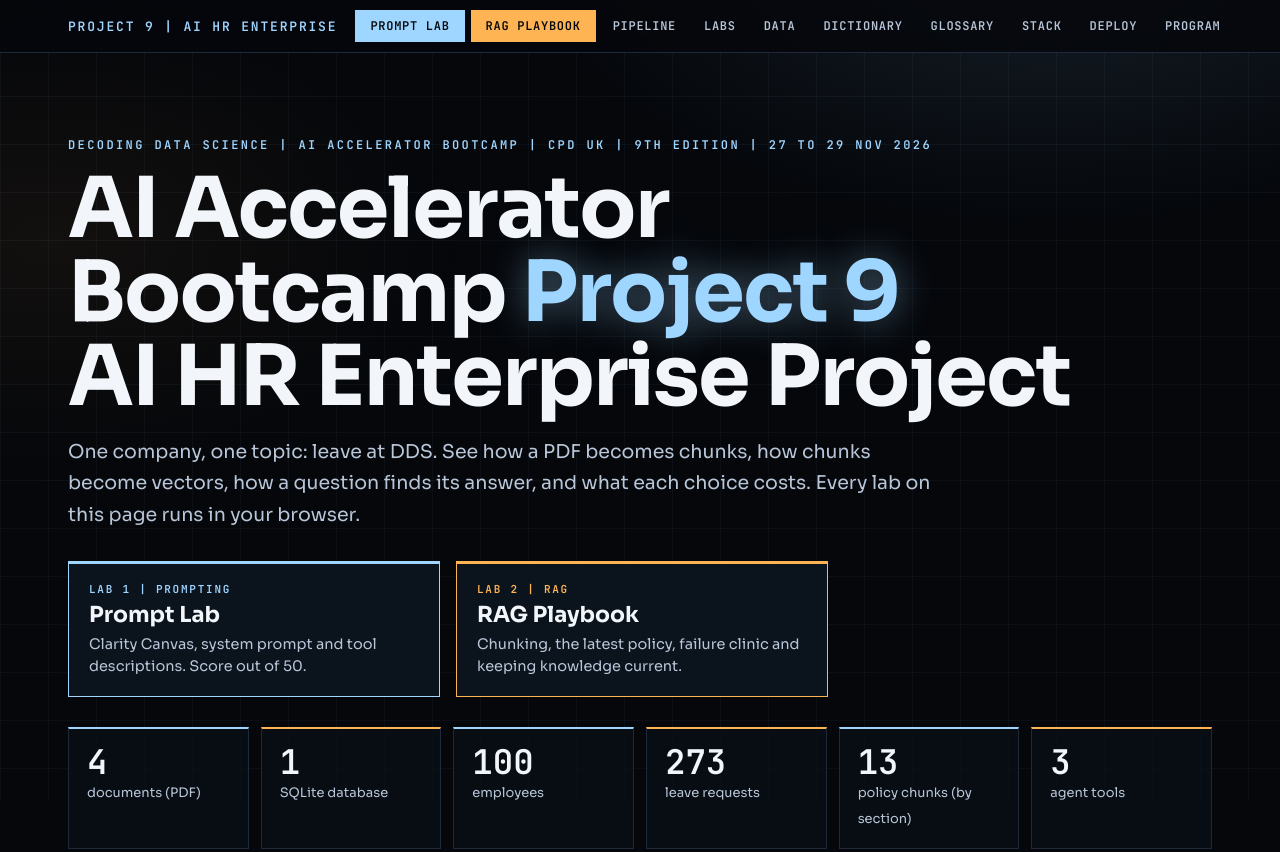
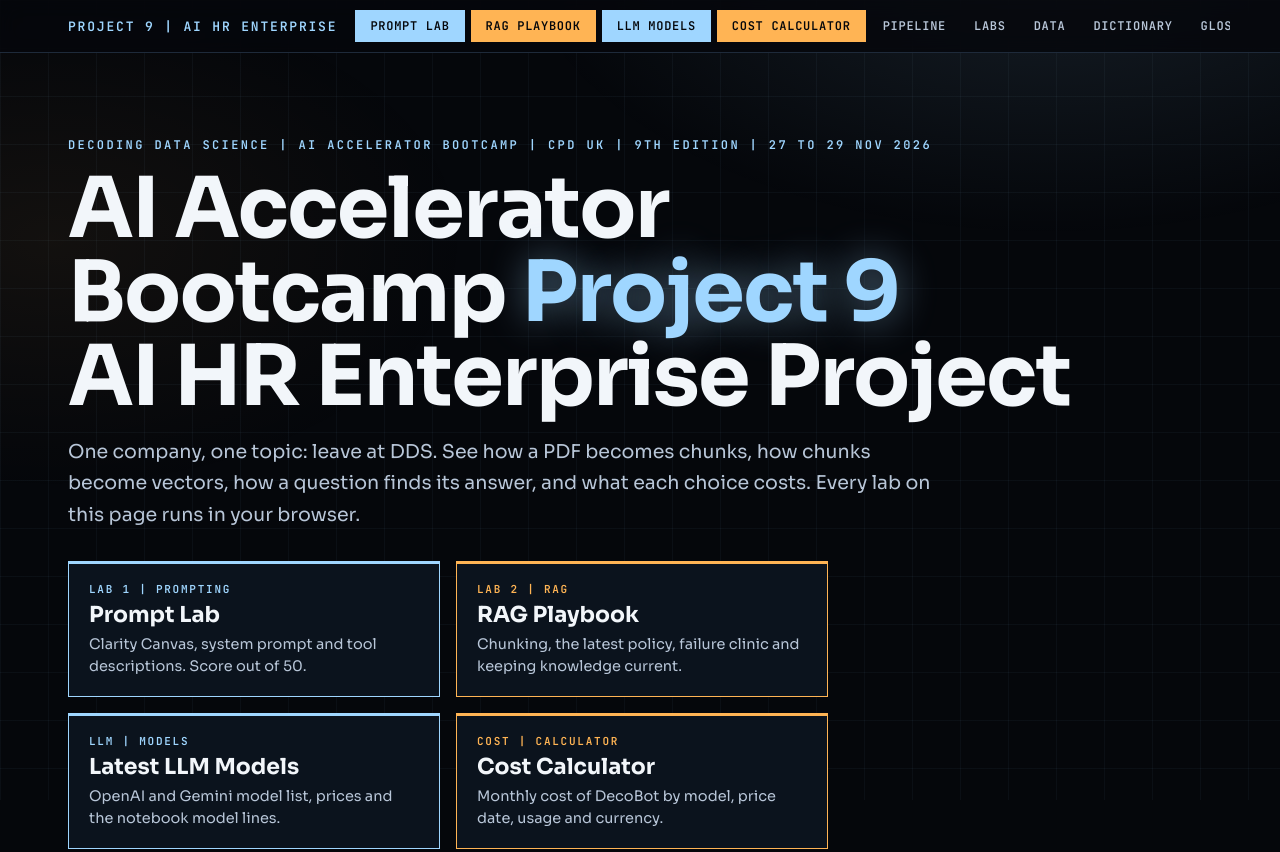
Before and after one commit to Decoding-Data-Science/bootcamp, a plain HTML site: page labs/index.html in a window 1280 px wide. Shown: the top 852 px of the page. Drawn offline with Linux system fonts and the light colour scheme.

Commit message:
Add LLM Models and Cost Calculator links
Added links for LLM Models and Cost Calculator in the navigation and CTA sections.

```diff
--- a/labs/index.html
+++ b/labs/index.html
@@ -168,7 +168,7 @@ footer{margin-top:80px;border-top:1px solid var(--line);padding-block:28px 60px;
 <body>
 <nav class="top"><div class="wrap">
   <b>PROJECT 9 | AI HR ENTERPRISE</b>
-  <a class="lab-btn" href="DecoBot_Prompt_Lab.html">Prompt Lab</a><a class="lab-btn alt" href="DecoBot_RAG_Playbook.html">RAG Playbook</a>
+  <a class="lab-btn" href="DecoBot_Prompt_Lab.html">Prompt Lab</a><a class="lab-btn alt" href="DecoBot_RAG_Playbook.html">RAG Playbook</a><a class="lab-btn" href="#labs" data-open="llm">LLM Models</a><a class="lab-btn alt" href="#labs" data-open="cost">Cost Calculator</a>
   <a href="#how">Pipeline</a><a href="#labs">Labs</a><a href="#data">Data</a><a href="#dictionary">Dictionary</a><a href="#glossary">Glossary</a><a href="#stack">Stack</a><a href="#deploy">Deploy</a><a href="#program">Program</a><a href="#limits">Limits</a>
 </div></nav>
 
@@ -180,6 +180,8 @@ footer{margin-top:80px;border-top:1px solid var(--line);padding-block:28px 60px;
   <div class="cta">
     <a class="cta-card" href="DecoBot_Prompt_Lab.html"><span class="k">LAB 1 | PROMPTING</span><b>Prompt Lab</b><span>Clarity Canvas, system prompt and tool descriptions. Score out of 50.</span></a>
     <a class="cta-card alt" href="DecoBot_RAG_Playbook.html"><span class="k">LAB 2 | RAG</span><b>RAG Playbook</b><span>Chunking, the latest policy, failure clinic and keeping knowledge current.</span></a>
+    <a class="cta-card" href="#labs" data-open="llm"><span class="k">LLM | MODELS</span><b>Latest LLM Models</b><span>OpenAI and Gemini model list, prices and the notebook model lines.</span></a>
+    <a class="cta-card alt" href="#labs" data-open="cost"><span class="k">COST | CALCULATOR</span><b>Cost Calculator</b><span>Monthly cost of DecoBot by model, price date, usage and currency.</span></a>
   </div>
   <div class="kpis">
     <div class="kpi"><b>4</b><span>documents (PDF)</span></div>
@@ -522,6 +524,7 @@ function showPipe(i) { $$('.node').forEach((n, k) => n.classList.toggle('on', k
 showPipe(0);
 
 /* ---------- TABS ---------- */
+document.addEventListener('click', e => { const a = e.target.closest('[data-open]'); if (!a) return; e.preventDefault(); const t = document.querySelector('.tab[data-lab="' + a.dataset.open + '"]'); if (t) t.click(); document.getElementById('labs').scrollIntoView({behavior: 'smooth'}); });
 $('#tabs').addEventListener('click', e => { const b = e.target.closest('.tab'); if (!b) return; $$('.tab').forEach(t => t.classList.remove('on')); b.classList.add('on'); $$('.lab').forEach(l => l.classList.remove('on')); $('#lab-' + b.dataset.lab).classList.add('on'); if (b.dataset.lab === 'emb') { drawGrid(); drawMap(); } });
 
 /* ---------- CHUNKING LAB ---------- */
```
